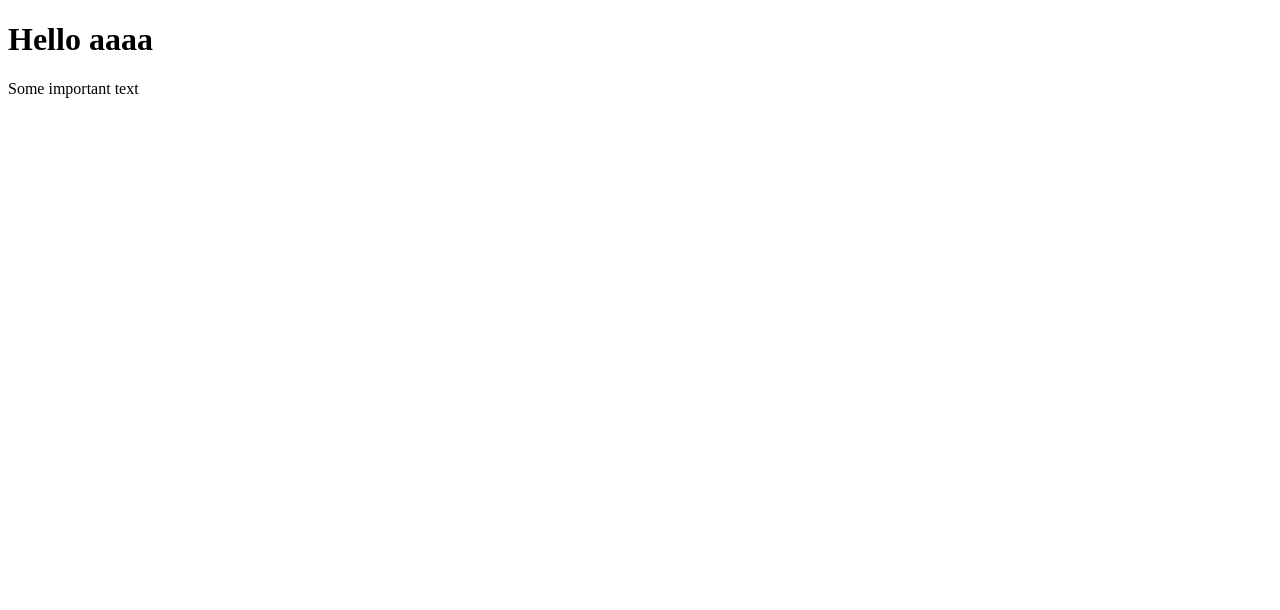
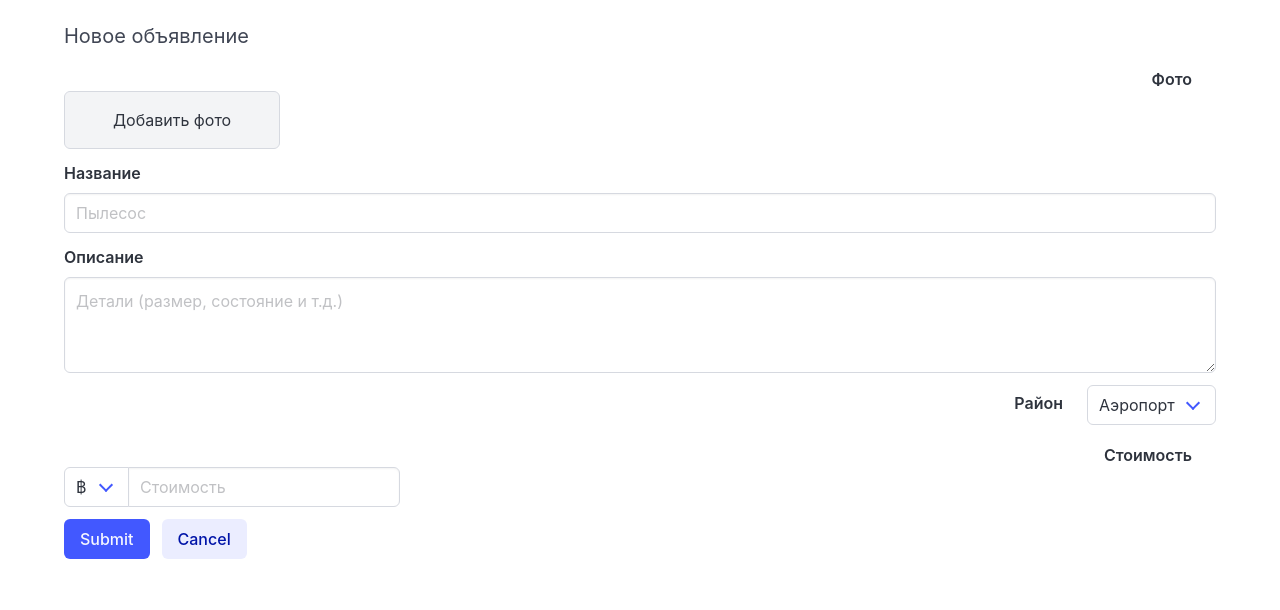
Before and after one commit to mebeab/shar-site, a plain HTML site: page index.html in a window 1280 px wide. Drawn offline with nearby package versions, Linux system fonts and the light colour scheme.

Commit message:
simple form

```diff
--- a/index.html
+++ b/index.html
@@ -1,14 +1,12 @@
-<!DOCTYPE HTML>
+<!doctype html>
 <html lang="en">
 <head>
-    <base href="/site">
+    <meta charset="utf-8">
+    <meta name="viewport" content="width=device-width, initial-scale=1">
 
-    <meta name="viewport" content="width=device-width, initial-scale=1">
-    <meta name="viewport" content="width=device-width, initial-scale=1, maximum-scale=1, user-scalable=no">
-    <meta http-equiv="Content-Type" content="text/html;charset=UTF-8">
+    <title>Document</title>
+    <link rel="stylesheet" href="https://cdn.jsdelivr.net/npm/bulma@1.0.0/css/bulma.min.css">
     <script src="https://telegram.org/js/telegram-web-app.js"></script>
-    <title>Document</title>
-
     <style>
         body {
             background-color: var(--tg-theme-bg-color);
@@ -16,7 +14,90 @@
     </style>
 </head>
 <body>
-    <h1>Hello aaaa</h1>
-    <p>Some important text</p>
+<script>
+    window.addEventListener('touchend', function (e) {
+        ['title', 'description', 'price'].forEach((id) => {
+            let el = document.getElementById(id);
+            if (!el.contains(e.target)) {
+                el.blur();
+            }
+        })
+    });
+</script>
+<section class="section pt-5">
+    <div class="container">
+        <p class="subtitle mb-3">Новое объявление</p>
+        <form>
+            <div class="field-label is-normal"><label class="label">Фото</label></div>
+            <div class="file is-normal is-boxed mb-3">
+                <label class="file-label">
+                    <input class="file-input" type="file" name="resume" inputmode="text"/>
+                    <span class="file-cta">
+                      <span class="file-label">Добавить фото</span>
+                    </span>
+                </label>
+            </div>
+
+            <div class="field">
+                <label class="label">Название</label>
+                <div class="control">
+                    <input id="title" class="input" type="text" placeholder="Пылесос" inputmode="text">
+                </div>
+            </div>
+
+            <!--            autocomplete="off" autocorrect="off" autocapitalize="off" spellcheck="false"-->
+
+            <div class="field">
+                <label class="label">Описание</label>
+                <div class="control">
+                    <textarea id="description" class="textarea" rows="3" inputmode="text"
+                              placeholder="Детали (размер, состояние и т.д.)"
+                    ></textarea>
+                </div>
+            </div>
+
+            <div class="field is-narrow is-horizontal">
+                <div class="field-label is-normal">
+                    <label class="label">Район</label>
+                </div>
+                <div class="control">
+                    <div class="select is-fullwidth">
+                        <select>
+                            <option>Аэропорт</option>
+                            <option>Пляж</option>
+                            <option>Центр</option>
+                        </select>
+                    </div>
+                </div>
+            </div>
+
+            <div class="field-label is-normal"><label class="label">Стоимость</label></div>
+            <div class="field has-addons is-horizontal">
+                <div class="control">
+                    <span class="select">
+                        <select>
+                            <option>฿</option>
+                            <option>$</option>
+                            <option>₽</option>
+                            <option>€</option>
+                        </select>
+                    </span>
+                </div>
+                <p class="control">
+                    <input id="price" class="input" type="number" placeholder="Стоимость" inputmode="number">
+                </p>
+            </div>
+
+            <div class="field is-grouped">
+                <div class="control">
+                    <button class="button is-link">Submit</button>
+                </div>
+                <div class="control">
+                    <button class="button is-link is-light">Cancel</button>
+                </div>
+            </div>
+        </form>
+    </div>
+</section>
 </body>
 </html>
```
Also changed, not shown: index2.html (added, +26 -0 lines).
